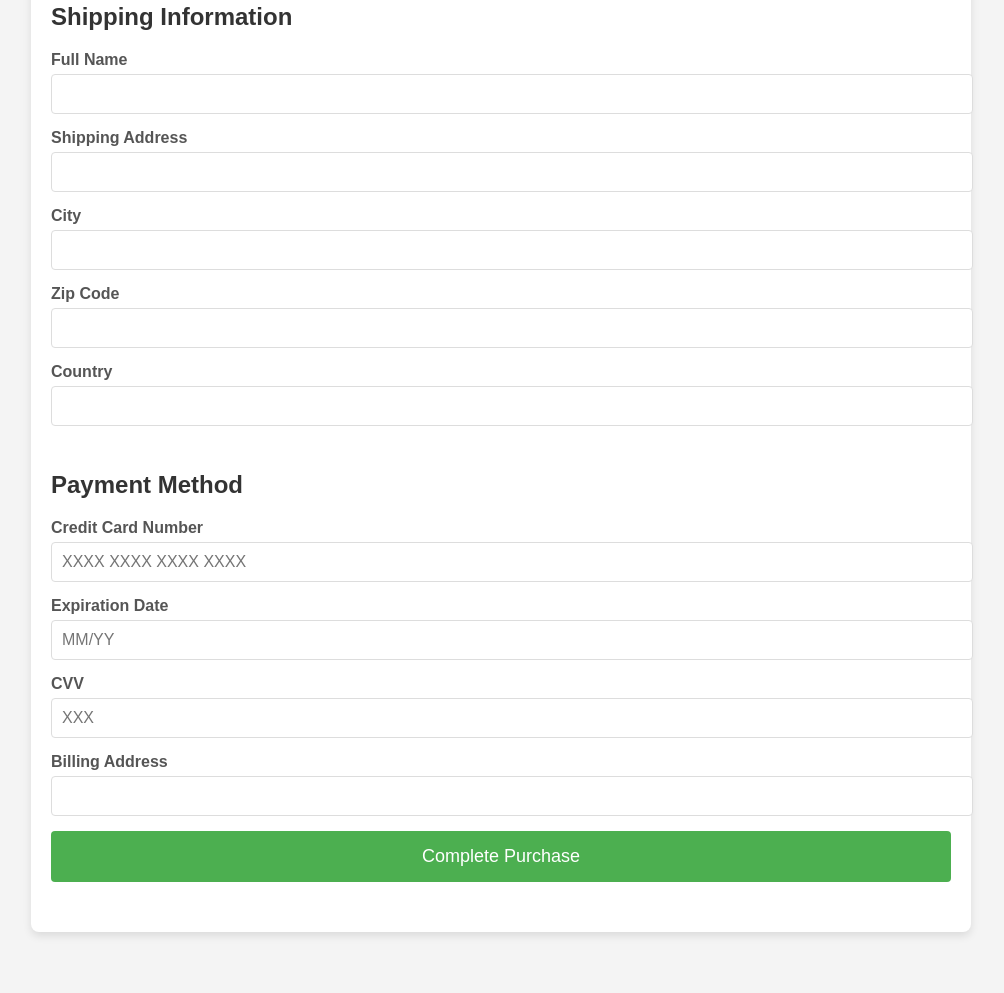
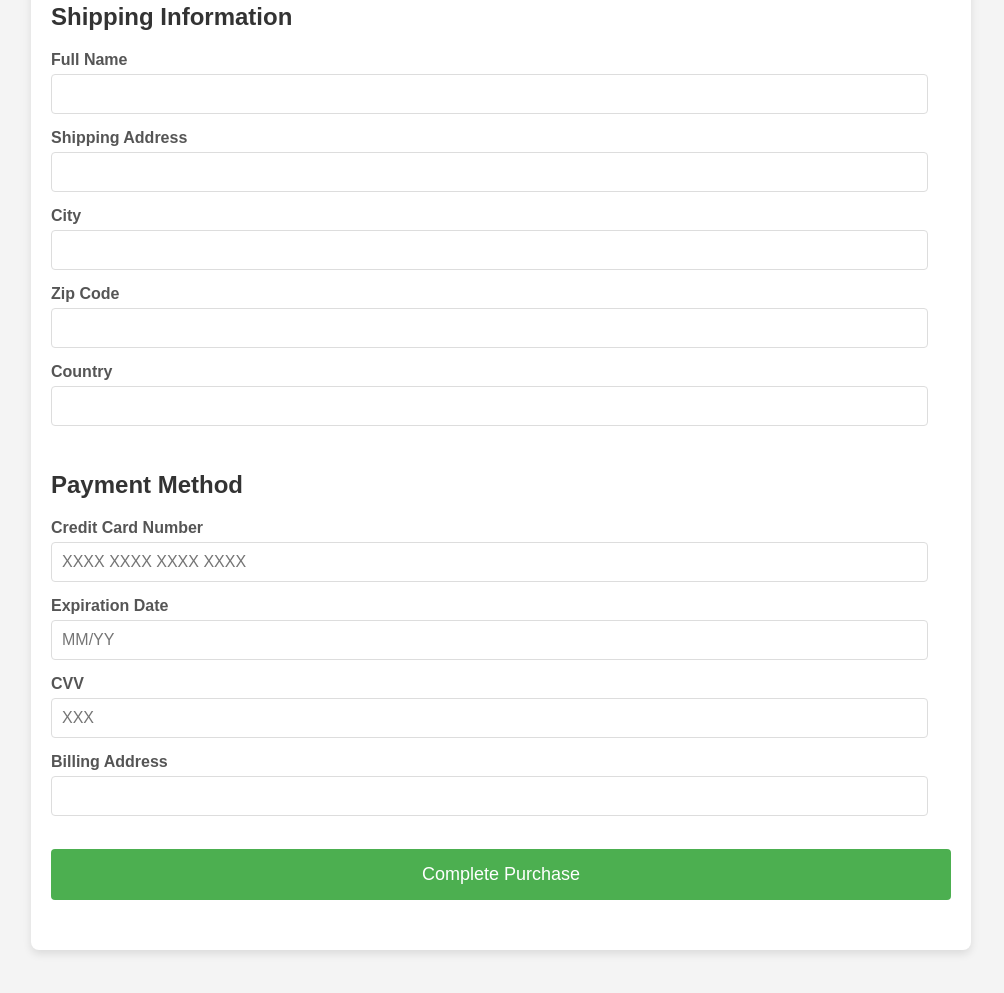
Before and after one commit to Naeem-marey/Naeem-marey, a plain HTML site: page purchase.html in a window 1280 px wide. Shown: the part 155-1148 px from the top of the page, without its empty margins (139-1143 px from the left). Drawn offline with Linux system fonts and the light colour scheme.

Commit message:
upload to github

```diff
--- a/purchase.css
+++ b/purchase.css
@@ -39,7 +39,7 @@ label {
 }
 
 input {
-    width: 100%;
+    width: 95%;
     padding: 10px;
     margin-bottom: 15px;
     border: 1px solid #ddd;
@@ -61,3 +61,7 @@ button {
 button:hover {
     background-color: #45a049;
 }
+
+.submit-button {
+    margin-top: 2%;
+}
--- a/purchase.html
+++ b/purchase.html
@@ -11,13 +11,13 @@
 <body>
 
 
-<form action="./index.html" method="post">
+
     <div class="container">
         <h1>Payment Details</h1>
+        <form action="./index.html" method="post">
+            <div class="shipping-info">
+                <h2>Shipping Information</h2>
 
-        <div class="shipping-info">
-            <h2>Shipping Information</h2>
-            <form method="POST">
                 <label for="full-name">Full Name</label>
                 <input type="text" id="full-name" name="full-name" required>
 
@@ -32,12 +32,12 @@
 
                 <label for="country">Country</label>
                 <input type="text" id="country" name="country" required>
-            </form>
-        </div>
 
-        <div class="payment-method">
-            <h2>Payment Method</h2>
-            <form action="./index.html" method="POST">
+            </div>
+
+            <div class="payment-method">
+                <h2>Payment Method</h2>
+
                 <label for="card-number">Credit Card Number</label>
                 <input type="text" id="card-number" name="card-number" placeholder="XXXX XXXX XXXX XXXX" required>
 
@@ -57,10 +57,11 @@
                     <button type="submit">Complete Purchase</button>
 
                 </div>
-            </form>
-        </div>
+
+            </div>
+        </form>
     </div>
-</form>
+
 
 </body>
 
```
